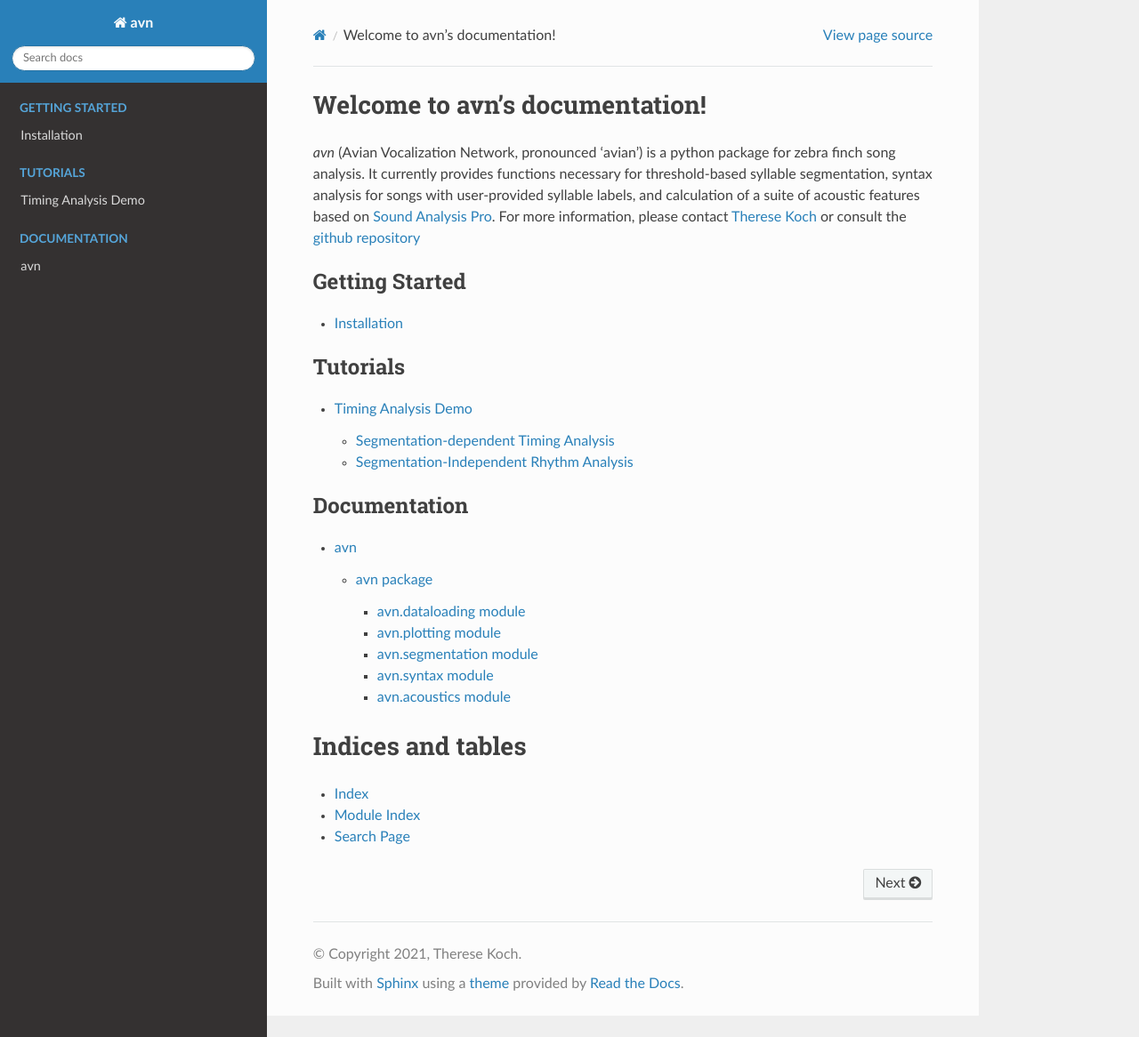
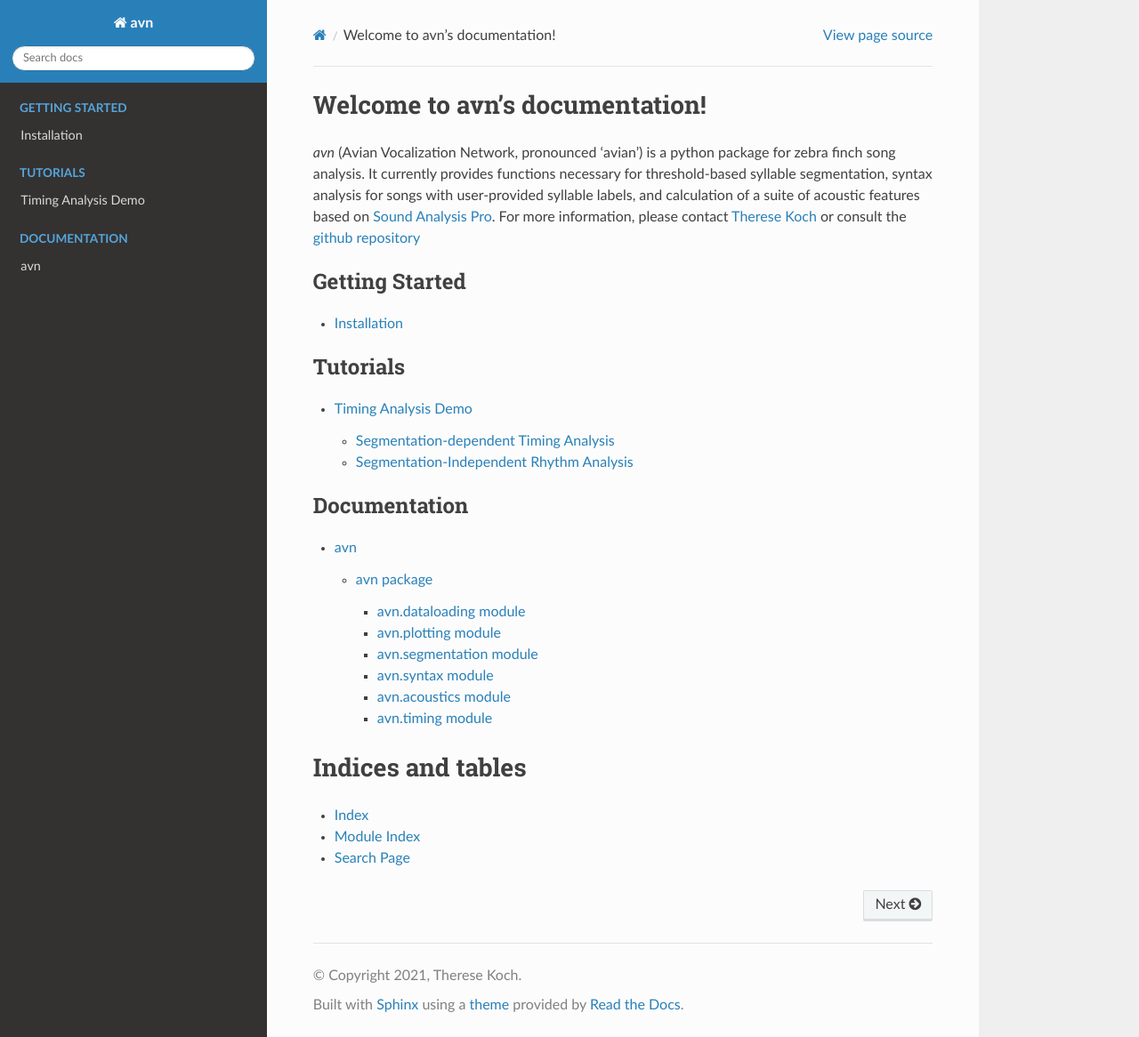
Before and after one commit to theresekoch/avn, a Sphinx documentation site: the page built from docs/index.rst, in a window 1280 px wide and 1166 px high. Shown: the whole window at 89% size. Built offline with Sphinx 7.4.7 and the Read the Docs theme 2.0.0, drawn with Linux system fonts in a browser that asks for light colours; pages that are not in the unit, such as notebooks, are missing from menus.

Commit message:
Update avn.rst with timing module

```diff
--- a/docs/avn.rst
+++ b/docs/avn.rst
@@ -40,3 +40,11 @@ avn.acoustics module
    :members:
    :undoc-members:
    :show-inheritance:
+
+avn.timing module
+-----------------
+
+.. automodule:: avn.timing
+   :members:
+   :undoc-members:
+   :show-inheritance:
```
